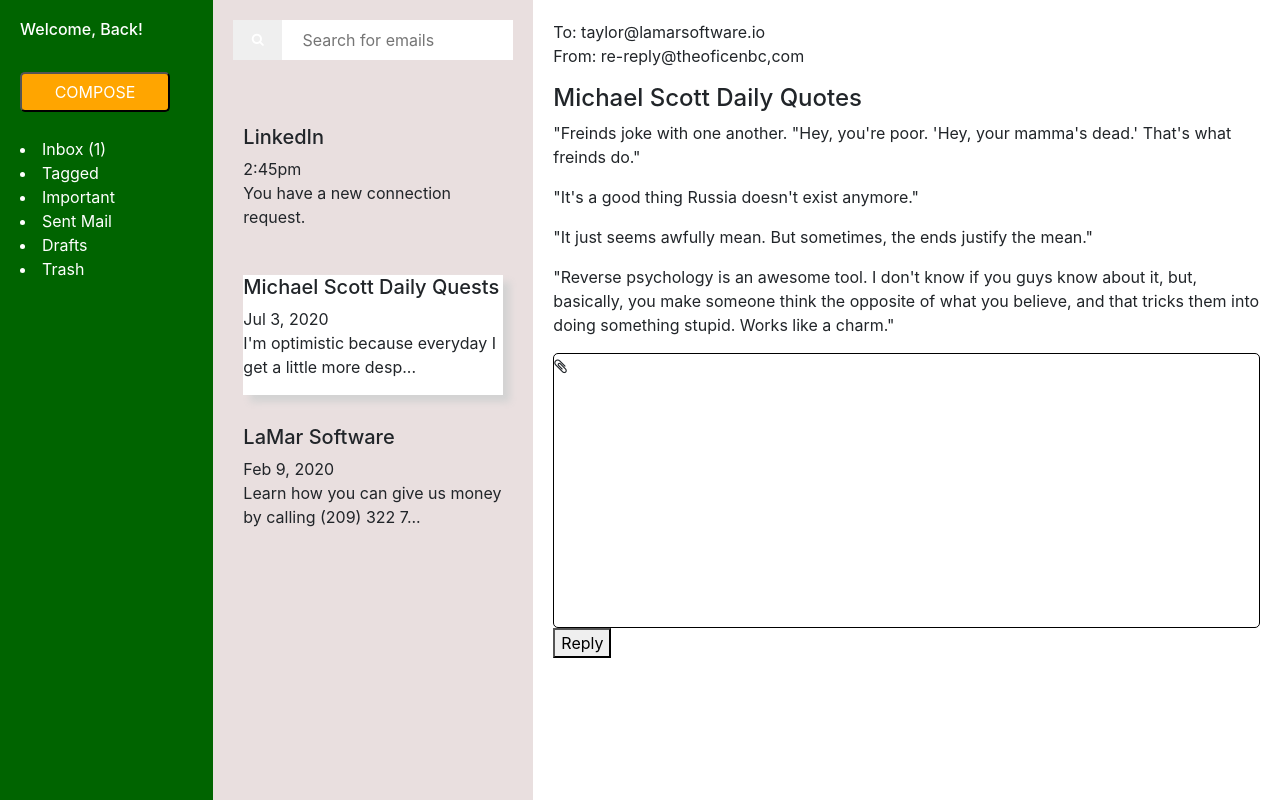
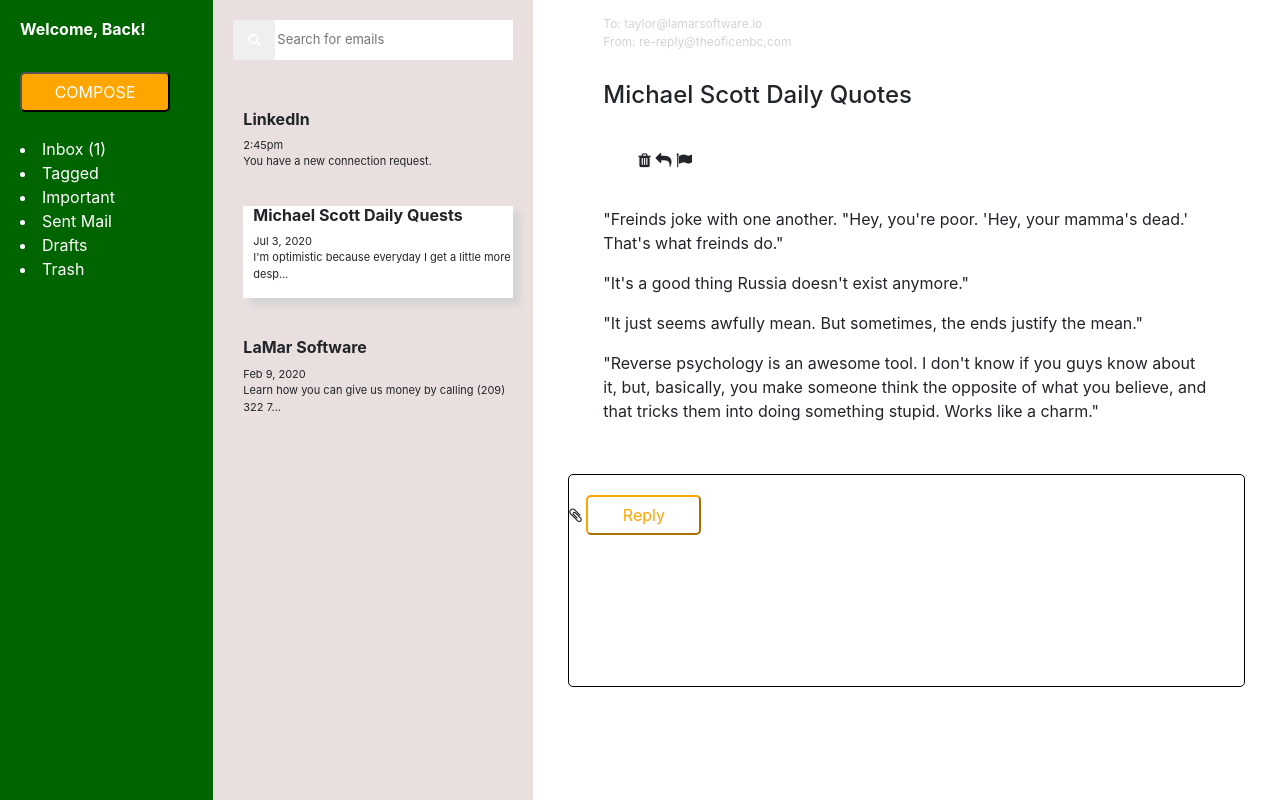
Before and after one commit to camacho-jose/jose-camacho-email-template-with-bg-layout-project, a plain HTML site: page index.html in a window 1280 px wide. Drawn offline with nearby package versions, Linux system fonts and the light colour scheme.

Commit message:
fifth commit

```diff
--- a/index.html
+++ b/index.html
@@ -42,7 +42,7 @@
 
             <div class="message">
               <div class="message-header">
-                  <h5>LinkedIn</h5>
+                  <h6>LinkedIn</h6>
                   <time>2:45pm</time>
                   <p>You have a new connection request.</p>
               </div>
@@ -50,7 +50,7 @@
 
             <div class="message">
               <div class="message-header1">
-                  <h5>Michael Scott Daily Quests</h5>
+                  <h6>Michael Scott Daily Quests</h6>
                   <time>Jul 3, 2020</time>
                   <p>I'm optimistic because everyday I get a little more desp...</p>
               </div>
@@ -58,7 +58,7 @@
 
             <div class="message">
               <div class="message-header">
-                  <h5>LaMar Software</h5>
+                  <h6>LaMar Software</h6>
                   <time>Feb 9, 2020</time>
                   <p>Learn how you can give us money by calling (209) 322 7...</p>
               </div>
@@ -67,20 +67,27 @@
 
           <div id="view" class="col-12 col-lg-7">
             <p id="to">To: taylor@lamarsoftware.io</p>
-            <p>From: re-reply@theoficenbc,com</p>
-            <h4>Michael Scott Daily Quotes</h4>
-            <p>"Freinds joke with one another. "Hey, you're poor. 'Hey, your mamma's dead.' That's what freinds do."</p>
-            <p>"It's a good thing Russia doesn't exist anymore."</p>
-            <p>"It just seems awfully mean. But sometimes, the ends justify the mean."</p>
-            <p>"Reverse psychology is an awesome tool. I don't know if you guys know about it, but, basically, you make someone think the opposite of what you believe, and that tricks them into doing something stupid. Works like a charm."</p>
+            <p id="to">From: re-reply@theoficenbc,com</p>
+            <div class="view-heading-actions">
+              <h4>Michael Scott Daily Quotes</h4>
+              <div class="view-heading-actions">
+                <i class="fa fa-trash action"></i>
+                <i class="fa fa-reply action"></i>
+                <i class="fa fa-flag action"></i>
+              </div>
+              <p>"Freinds joke with one another. "Hey, you're poor. 'Hey, your mamma's dead.' That's what freinds do."</p>
+              <p>"It's a good thing Russia doesn't exist anymore."</p>
+              <p>"It just seems awfully mean. But sometimes, the ends justify the mean."</p>
+              <p>"Reverse psychology is an awesome tool. I don't know if you guys know about it, but, basically, you make someone think the opposite of what you believe, and that tricks them into doing something stupid. Works like a charm."</p>
+            </div>
 
             <div class="reply-box">
               <div class="row">
                   <div class="reply-item col">
-                    <div style="min-width:20%;;min-height: 275px;;border:1px solid #000;;border-radius: 5px;">
+                    <div style="min-width:20%;;min-height: 260%;;border:1px solid #000;;border-radius: 5px;">
                       <i class="fa fa-paperclip"></i>
+                      <button id="reply" type="submit">Reply</button>
                     </div>
-                      <button id="reply" type="submit">Reply</button>
                   </div>
               </div>
             </div>
--- a/styles.css
+++ b/styles.css
@@ -39,23 +39,29 @@ menu button {
     flex-direction: column;
     min-width: min-content;
     padding: 20px;
+    font-size: 13px;
+}
+
+#emails :hover {
+    background-color: rgb(212, 211, 211);
 }
 
 .search {
     display: flex;
+    background-color:rgb(233, 223, 223);
     color: rgb(119, 136, 153);
-    padding-bottom: 55px;
+    margin-bottom: 50px;
+    min-height: fit-content;
 }
 
 .search input {
     border: none;
-    width: 100%;
-    padding-left: 20px;
+    width: 85%;
+    min-height: fit-content;
 }
 
 .search button {
-    float: right;
-    width: 20%;
+    width: 15%;
     padding: 10px;
     color: rgb(255, 255, 255);
     font-size: 13px;
@@ -64,26 +70,59 @@ menu button {
 
 .message {
     border: none;
-    margin: 10px;
-    min-width: fit-content;
+    margin-bottom: 20px;
     display: flex;
     flex-direction: row;
     justify-content: space-between;
     flex-wrap: nowrap;
+    font-size: 11px;
+    padding-left: 10px;
+ }
+
+.message-header1 {
+    border: none;
+    background-color: rgb(255, 255, 255);
+    box-shadow: 7px 7px 7px rgb(211, 211, 211);
+    margin-bottom: 20px;
+    min-width: 100%;
+    max-height: 100%;
+    padding-left: 10px;
 }
 
-.message-header1 {
-    background-color: white;
-    box-shadow: 7px 7px 7px lightgray;
-    margin: 10px 0px 10px 0px;
-    min-width: fit-content;
+.view-heading-actions {
+    padding-left: 35px;
+    padding-right: 35px;
+    padding-top: 30px;
+    padding-bottom: 35px;
+
 }
 
 #view {
-    background-color: white;
-    padding: 20px;
+    background-color: rgb(255, 255, 255);
+    padding-top: 15px;
+    padding-left: 35px;
+    padding-right: 35px;
 }
 
 #to {
-    margin-bottom: 0px;
+    font-size: 12px;
+    color:rgb(211, 211, 211);
+    margin-bottom: 0;
+    padding-bottom: 0;
+    padding-left: 35px;
+    padding-right: 35px;
 }
+
+h6 {
+    font-weight: bold;
+}
+
+#reply {
+    border-radius: 5px;
+    background-color: rgb(255, 255, 255);
+    border-color: rgb(255, 165, 0);
+    color: rgb(255, 165, 0);
+    height: 40px;
+    margin: 20px 0px 20px 0px;
+    width: 115px;
+}
```
